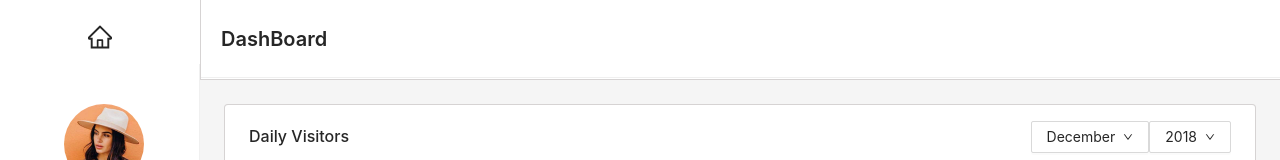
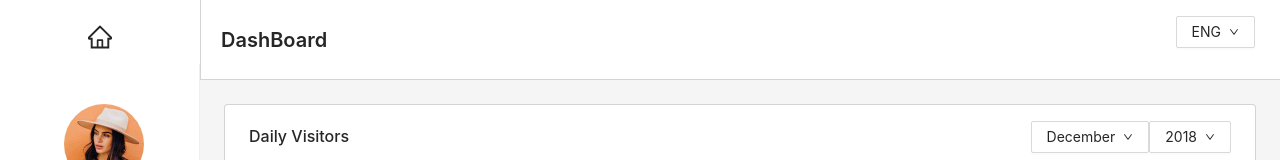
Before and after one commit to avijeetpandey/dashboard, a React (Create React App) app: page / in a window 1280 px wide. Shown: the top 160 px of the page. Built offline with nearby package versions, Linux system fonts and the light colour scheme.

Commit message:
final layout commit

```diff
--- a/src/components/Common/NavBar.js
+++ b/src/components/Common/NavBar.js
@@ -1,5 +1,10 @@
 import React from "react";
-import { Typography } from "antd";
+import { Typography ,Dropdown,Button,Menu, Space} from "antd";
+import {
+  DownOutlined,
+  UserOutlined,
+  CalendarOutlined,
+} from "@ant-design/icons";
 
 const { Text, Title } = Typography;
 
@@ -9,12 +14,30 @@ const style = {
 };
 
 const NavBar = () => {
+  const menu = (
+    <Menu>
+      <Menu.Item key="1" icon={<UserOutlined />}>
+        ENG
+      </Menu.Item>
+      <Menu.Item key="2" icon={<UserOutlined />}>
+        FRENCH
+      </Menu.Item>
+      <Menu.Item key="3" icon={<UserOutlined />}>
+        RUSSIAN
+      </Menu.Item>
+    </Menu>
+  );
   return (
-    <div>
+    <Space style={{display:'flex',justifyContent:'space-between'}}>
       <Title level={4} style={style}>
         DashBoard
       </Title>
-    </div>
+      <Dropdown overlay={menu} className="dropdown">
+        <Button>
+          ENG <DownOutlined />
+        </Button>
+      </Dropdown>
+    </Space>
   );
 };
 
--- a/src/style.css
+++ b/src/style.css
@@ -108,3 +108,7 @@
   cursor: pointer;
   margin-left: 10%;
 }
+
+.dropdown{
+  margin-right: 25px;
+}
```
